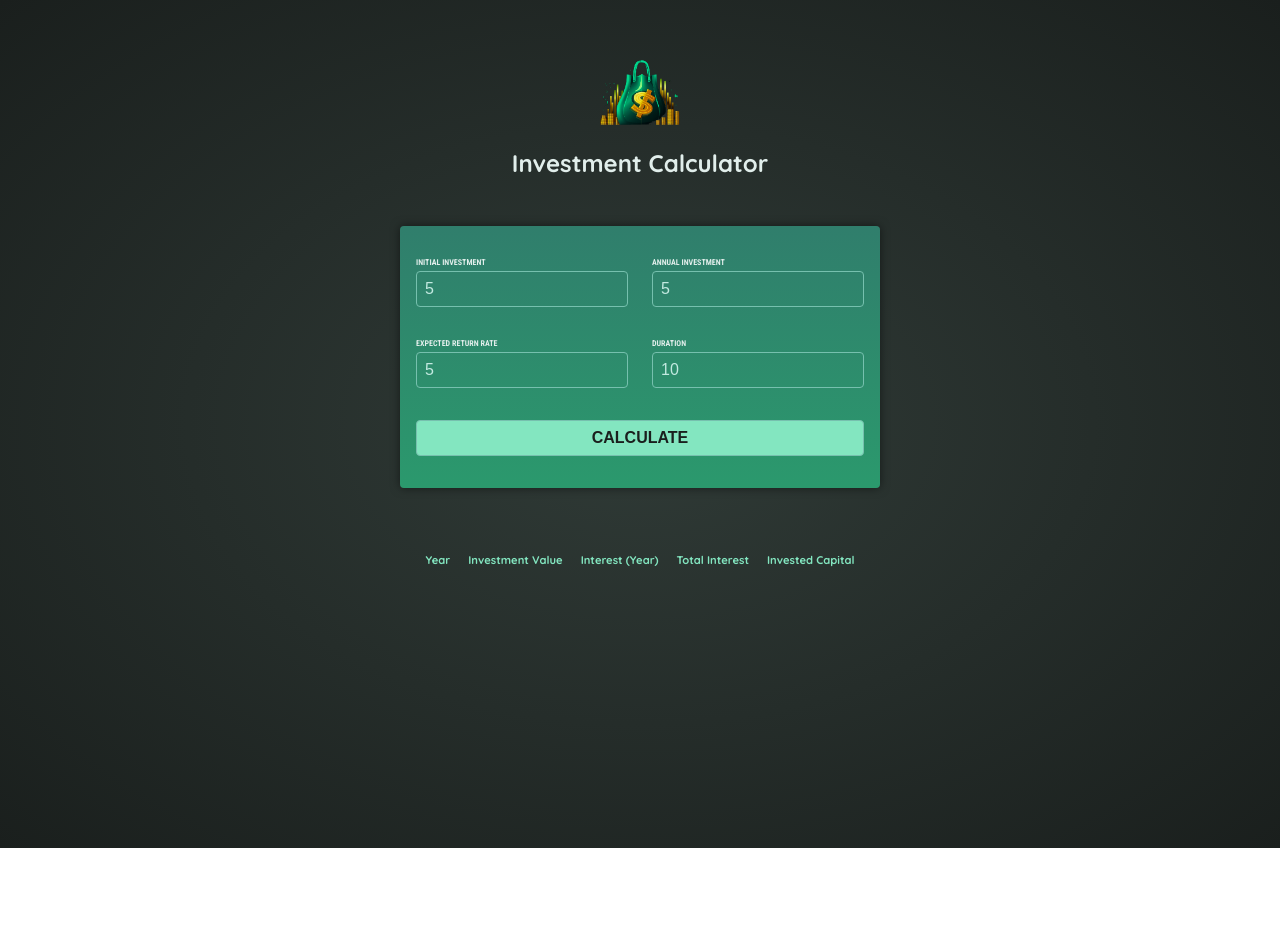
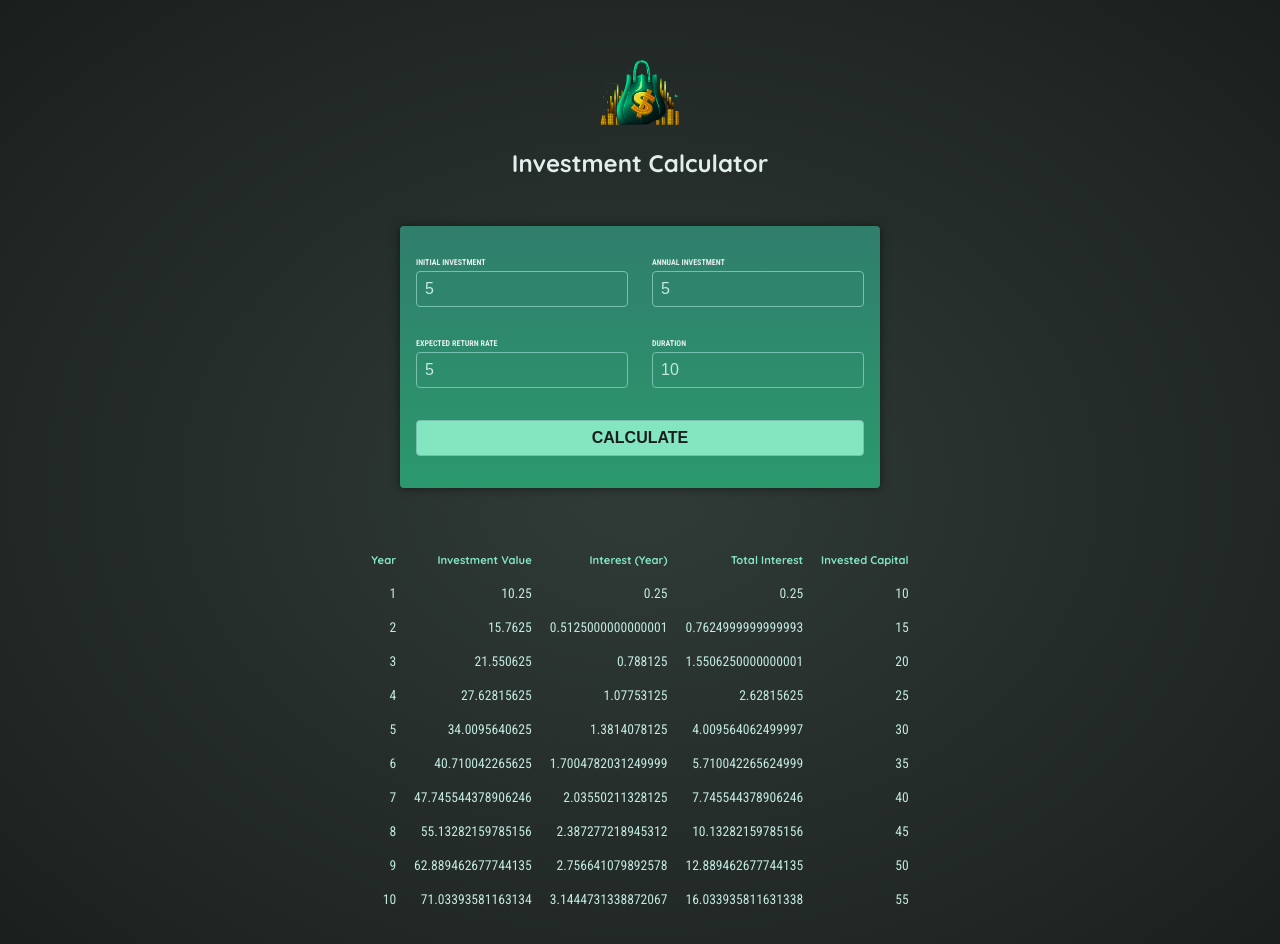
Before and after one commit to Mig-uel/angular-complete-guide, an Angular app in the folder investment-calculator/: page / in a window 1280 px wide. Both pictures are taken after typing "5", "5" into the empty fields and a click on the button "CALCULATE". Shown: the top 944 px of the page. Before the commit the page ends 848 px from the top, so only its background shows below. Built offline with nearby package versions, Linux system fonts and the light colour scheme.

Commit message:
style: center align message and populate investment results table
- Added class "center" to the message prompting user input.
- Populated the investment results table with dynamic data.

```diff
--- a/investment-calculator/src/app/investment-results/investment-results.component.html
+++ b/investment-calculator/src/app/investment-results/investment-results.component.html
@@ -1,5 +1,5 @@
 @if (!results().length) {
-<p>Please enter some values and press "Calculate"</p>
+<p class="center">Please enter some values and press "Calculate"</p>
 }
 
 @if (results().length) {
@@ -14,6 +14,16 @@
     </tr>
   </thead>
 
-  <tbody></tbody>
+  <tbody>
+    @for (data of results(); track data.year) {
+    <tr>
+      <td>{{data.year}}</td>
+      <td>{{data.valueEndOfYear}}</td>
+      <td>{{data.interest}}</td>
+      <td>{{data.totalInterest}}</td>
+      <td>{{data.totalAmountInvested}}</td>
+    </tr>
+    }
+  </tbody>
 </table>
 }
```
